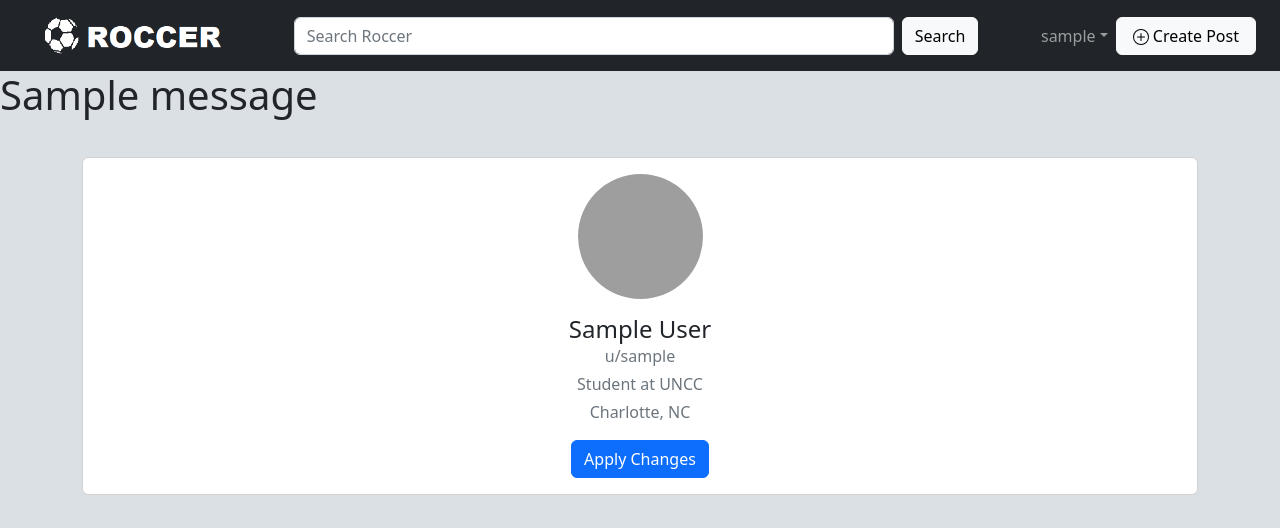
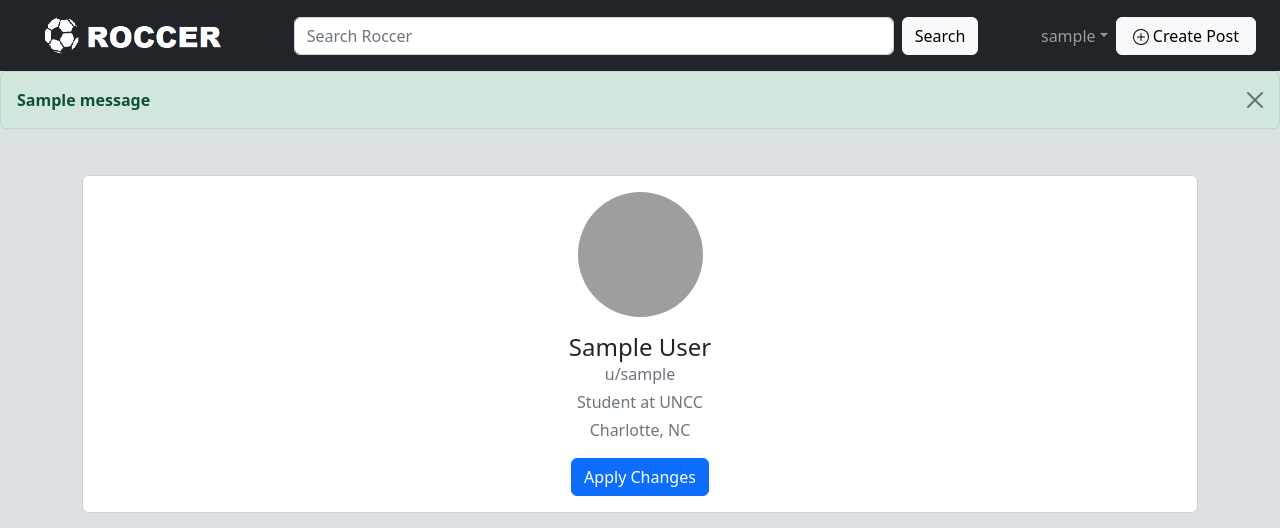
Before and after one commit to Fenshway/roccer, a Flask app: template templates/profile.html in a window 1280 px wide. Shown: the top 528 px of the page. Run offline with Flask 3, Linux system fonts and the light colour scheme; the template is opened without the code that fills it: most values are stand-ins (such as "Sample title", 1, 10 or a date in 2020); one stand-in notice (Sample message) is shown; grey boxes are pictures that could not be loaded.

Commit message:
Adding gunicorn

```diff
--- a/app.py
+++ b/app.py
@@ -334,7 +334,7 @@ def update_user():
     new_pw1 = request.form.get('new_pw')
     new_pw2 = request.form.get('new_pw2')
 
-    if new_pw1 is not '' and new_pw2 is not '':
+    if new_pw1 != '' and new_pw2 != '':
         if new_pw1 != new_pw2:
             flash('New passwords do not match')
             return redirect('/update_user_form')
--- a/requirements.txt
+++ b/requirements.txt
@@ -5,6 +5,7 @@ Flask==2.2.2
 Flask-Bcrypt==1.0.1
 Flask-SQLAlchemy==3.0.2
 greenlet==2.0.1
+gunicorn==20.1.0
 importlib-metadata==5.0.0
 itsdangerous==2.1.2
 Jinja2==3.1.2
--- a/templates/profile.html
+++ b/templates/profile.html
@@ -67,8 +67,12 @@
 {% block body %}
 
 {% for message in get_flashed_messages() %}
-<h1>{{message}}</h1>
+<div class="alert alert-success alert-dismissible fade show" role="alert">
+  <strong>{{message}}</strong>
+  <button type="button" class="btn-close" data-bs-dismiss="alert" aria-label="Close"></button>
+</div>
 {% endfor %}
+
 <div class="container">
   <form action="/profile" method="post" enctype="multipart/form-data">
     <div class="row gutters-sm">
```
